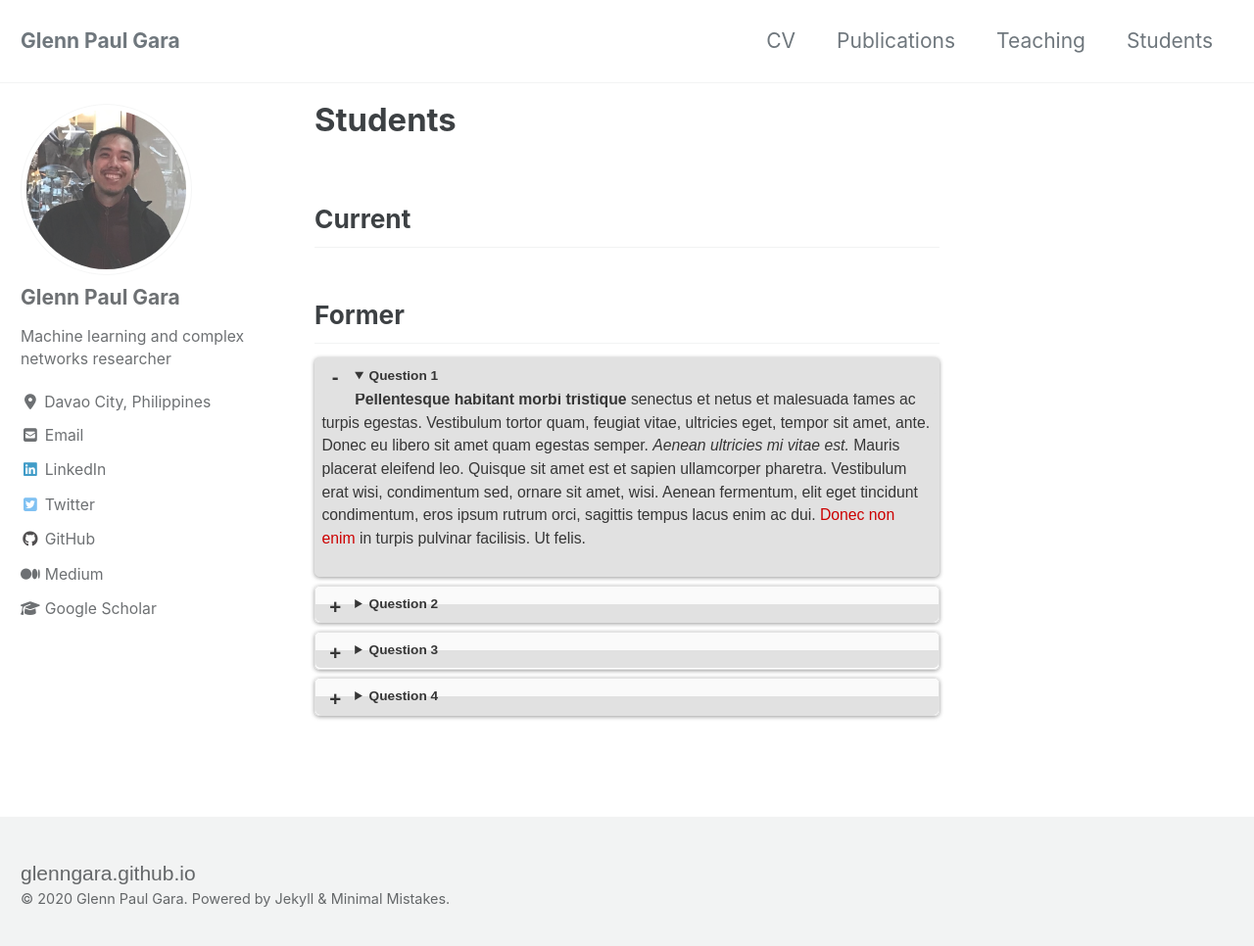
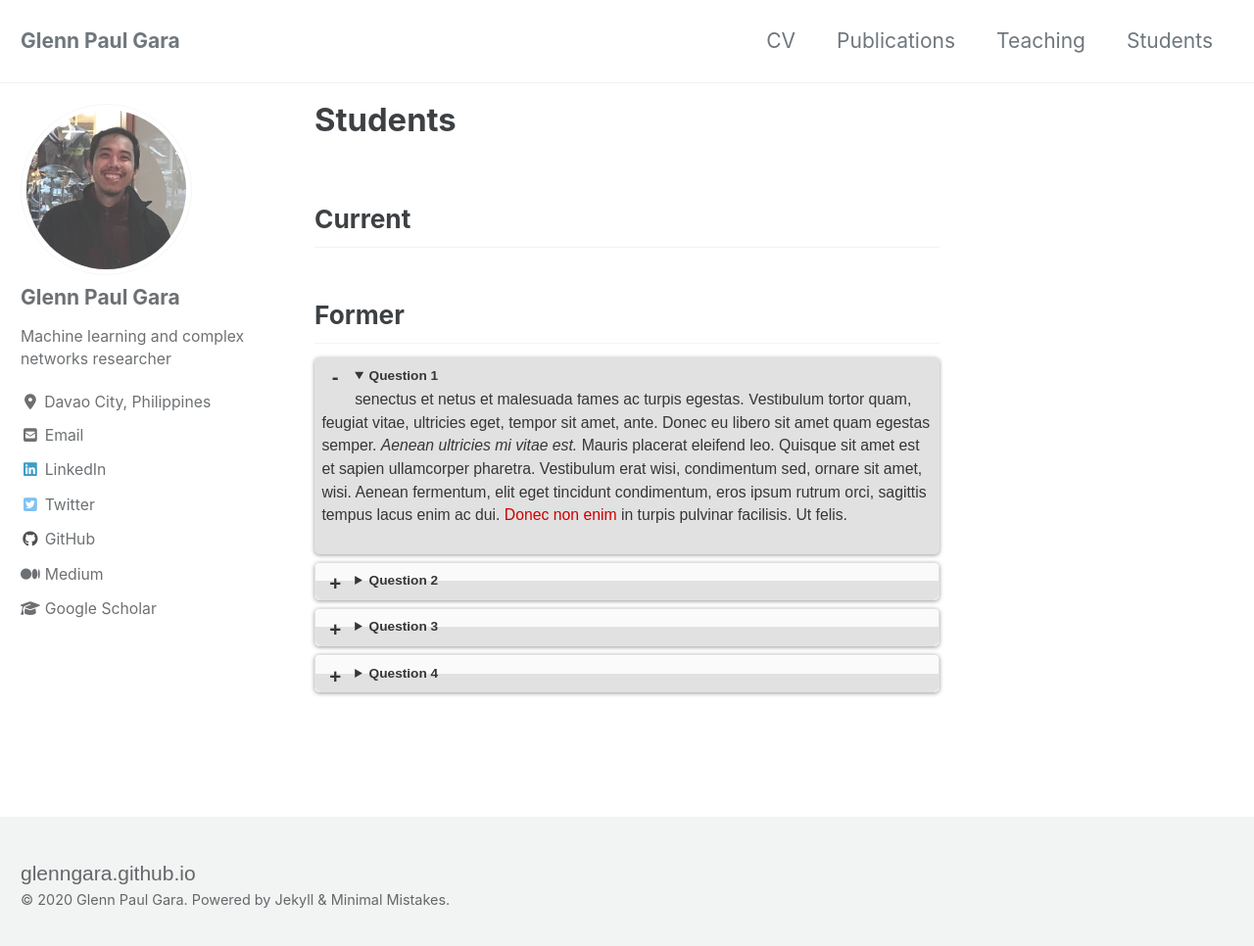
Before and after one commit to glenngara/glenngara.github.io, a Jekyll site: the page built from _pages/students.md, in a window 1280 px wide and 971 px high. Shown: the top 966 px of the window at 98% size. Built offline with Jekyll 4.4.1, drawn with Linux system fonts in a browser that asks for light colours; cached includes are drawn as plain includes; nearby versions of some CDN libraries.

```diff
--- a/_pages/students.md
+++ b/_pages/students.md
@@ -26,7 +26,7 @@ Former
 ------
 <details open>
     <summary>Question 1</summary>
-    <p><strong>Pellentesque habitant morbi tristique</strong> senectus et netus et malesuada fames ac turpis egestas. Vestibulum tortor quam, feugiat vitae, ultricies eget, tempor sit amet, ante. Donec eu libero sit amet quam egestas semper. <em>Aenean ultricies mi vitae est.</em> Mauris placerat eleifend leo. Quisque sit amet est et sapien ullamcorper pharetra. Vestibulum erat wisi, condimentum sed, ornare sit amet, wisi. Aenean fermentum, elit eget tincidunt condimentum, eros ipsum rutrum orci, sagittis tempus lacus enim ac dui. <a href="#">Donec non enim</a> in turpis pulvinar facilisis. Ut felis.</p>
+    <p> senectus et netus et malesuada fames ac turpis egestas. Vestibulum tortor quam, feugiat vitae, ultricies eget, tempor sit amet, ante. Donec eu libero sit amet quam egestas semper. <em>Aenean ultricies mi vitae est.</em> Mauris placerat eleifend leo. Quisque sit amet est et sapien ullamcorper pharetra. Vestibulum erat wisi, condimentum sed, ornare sit amet, wisi. Aenean fermentum, elit eget tincidunt condimentum, eros ipsum rutrum orci, sagittis tempus lacus enim ac dui. <a href="#">Donec non enim</a> in turpis pulvinar facilisis. Ut felis.</p>
 </details>
 <details>
     <summary>Question 2</summary>
```
